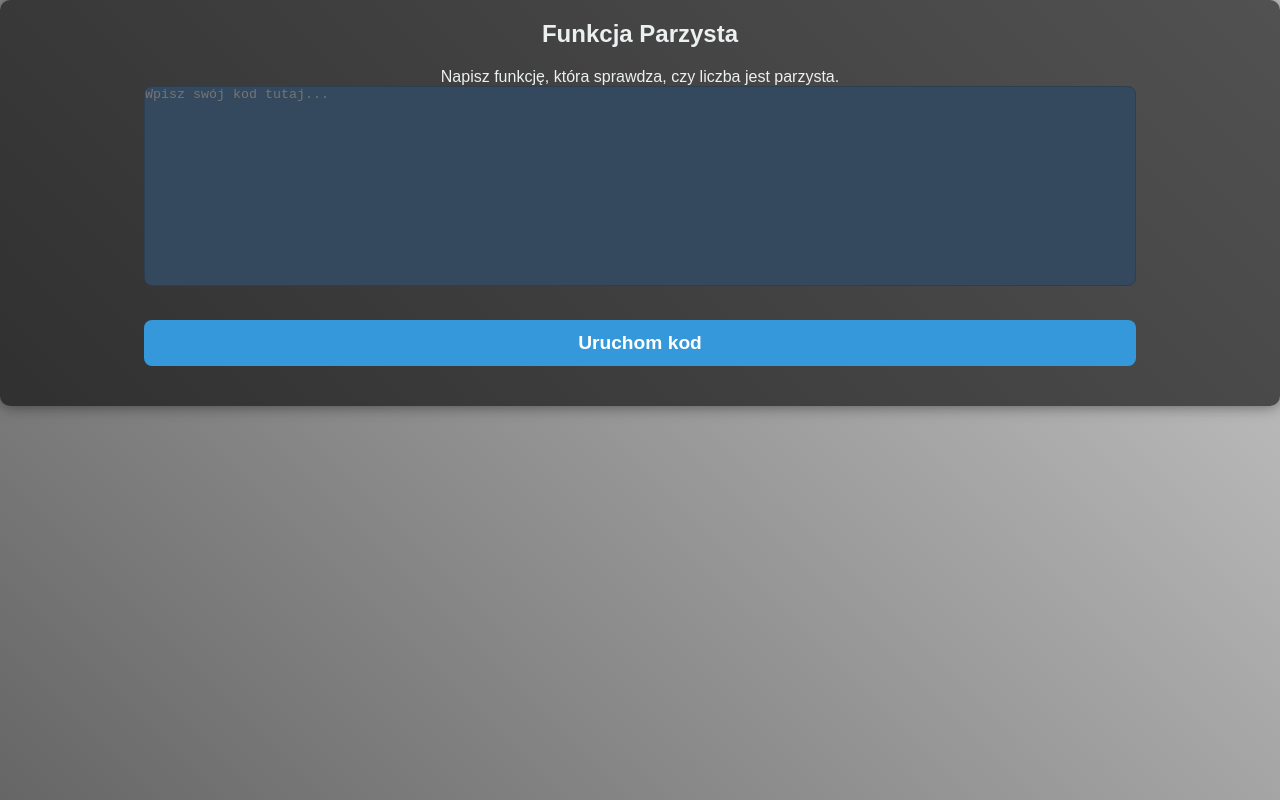
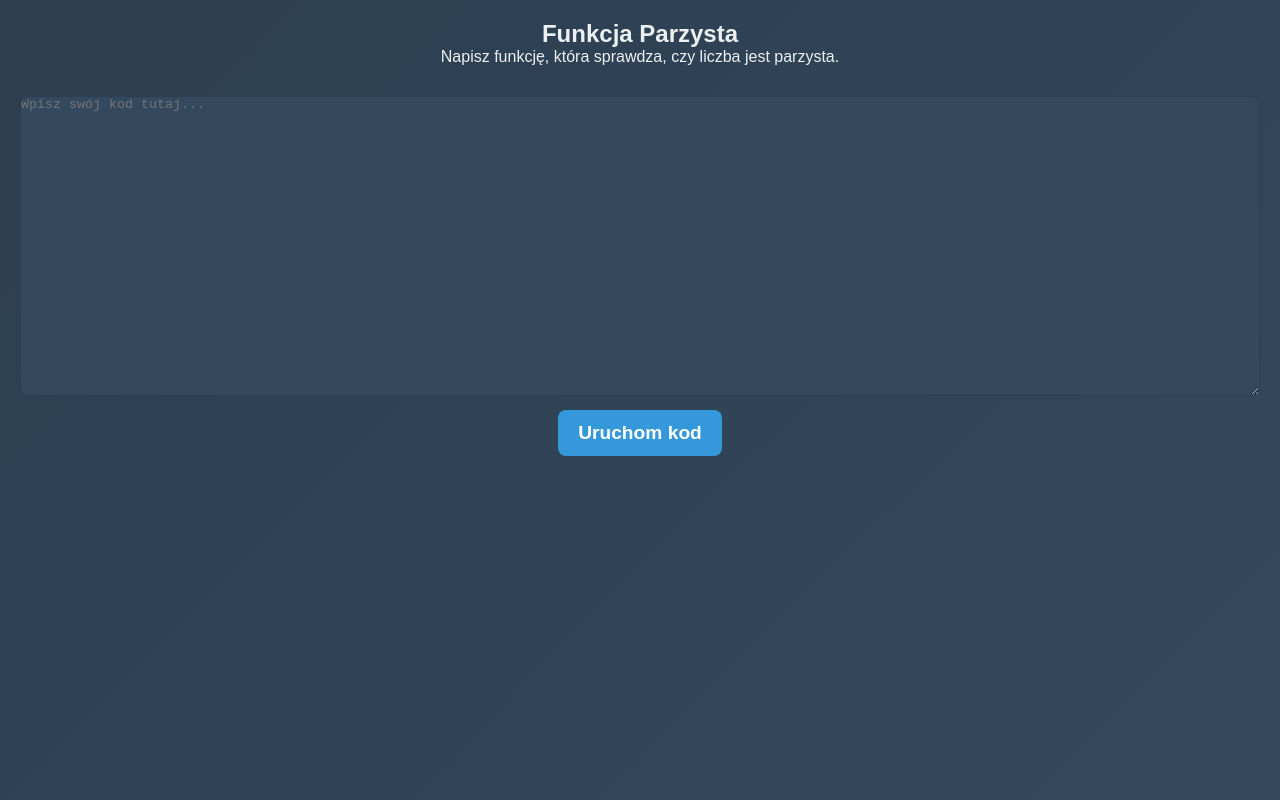
Before and after one commit to milekv/code-sprint, a plain HTML site: page index.html in a window 1280 px wide. Both pictures are taken after a click on the button "Rozpocznij wyzwanie". Drawn offline with Linux system fonts and the light colour scheme.

Commit message:
style.css

```diff
--- a/style.css
+++ b/style.css
@@ -7,18 +7,13 @@
 
 body {
     font-family: 'Poppins', sans-serif;
-    background: linear-gradient(45deg, #333, #fff);
+    background: linear-gradient(135deg, #2c3e50, #34495e); /* Ciemny gradient */
     color: #ecf0f1; /* Jasny kolor tekstu */
     min-height: 100vh;
     display: flex;
     flex-direction: column;
     align-items: center;
     justify-content: flex-start;
-    transition: background 0.5s ease-in-out;
-}
-
-body:hover {
-    background: linear-gradient(45deg, #666, #ccc);
 }
 
 header {
@@ -37,6 +32,7 @@ header h1 {
     font-weight: 600;
     color: #ecf0f1;
     text-transform: uppercase;
+    text-align: center;
     letter-spacing: 5px;
 }
 
@@ -78,17 +74,6 @@ main {
     width: 100%;
 }
 
-#selection, #challenge {
-    display: flex;
-    flex-direction: column;
-    align-items: center;
-    padding: 20px;
-    border-radius: 10px;
-    background-color: rgba(0, 0, 0, 0.6);
-    box-shadow: 0 0 15px rgba(0, 0, 0, 0.5);
-    width: 100%;
-}
-
 #selection {
     margin-bottom: 30px;
 }
@@ -100,7 +85,6 @@ select, button {
     border-radius: 8px;
     border: none;
     transition: all 0.3s ease;
-    width: 80%; /* Makes select and button fill container */
 }
 
 select {
@@ -133,11 +117,10 @@ button:active {
 }
 
 #code-editor {
-    width: 80%;
-    height: 200px;
-    margin-bottom: 20px;
-    resize: none;
+    width: 100%;
+    height: 300px;
     background-color: #34495e; /* Ciemniejsze tło dla edytora */
+    margin-top: 30px;
     border-radius: 8px;
     border: 1px solid #2c3e50;
     color: #ecf0f1;
@@ -160,26 +143,3 @@ footer {
     bottom: 0;
     width: 100%;
 }
-
-#challenge-title {
-    font-size: 24px;
-    margin-bottom: 20px;
-}
-.author-link {
-    color: #ecf0f1;
-    font-size: 1rem;
-    text-decoration: none;
-    font-weight: bold;
-    transition: color 0.3s ease;
-}
-
-.author-link:hover {
-    color: #3498db; /* Change color on hover */
-}
-
-
-/* Result */
-#result {
-    font-size: 18px;
-    margin-top: 10px;
-}
```
